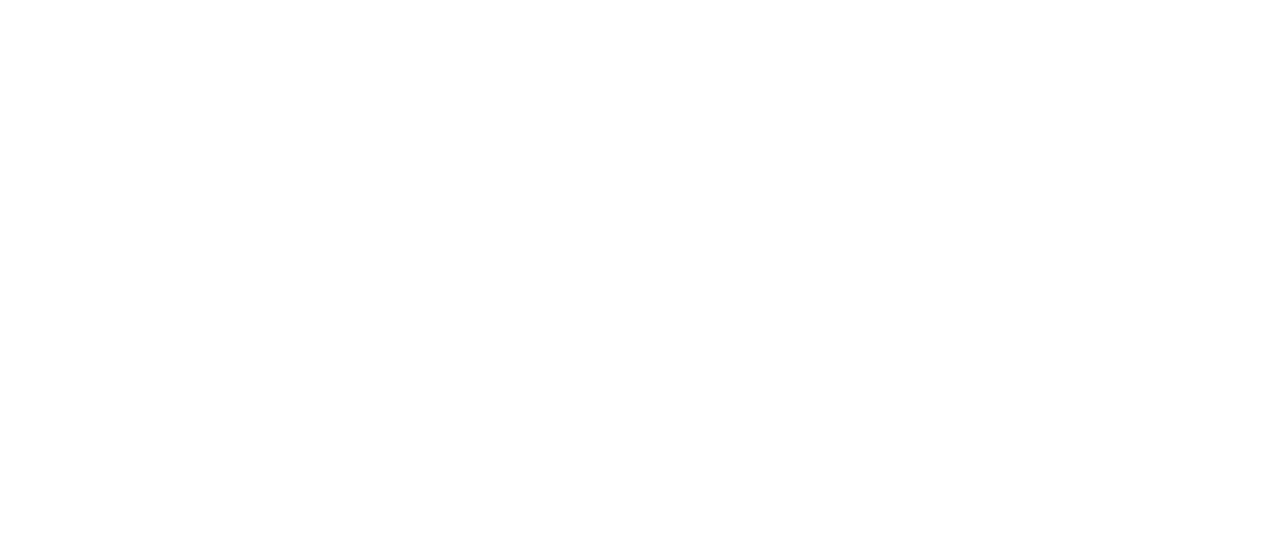
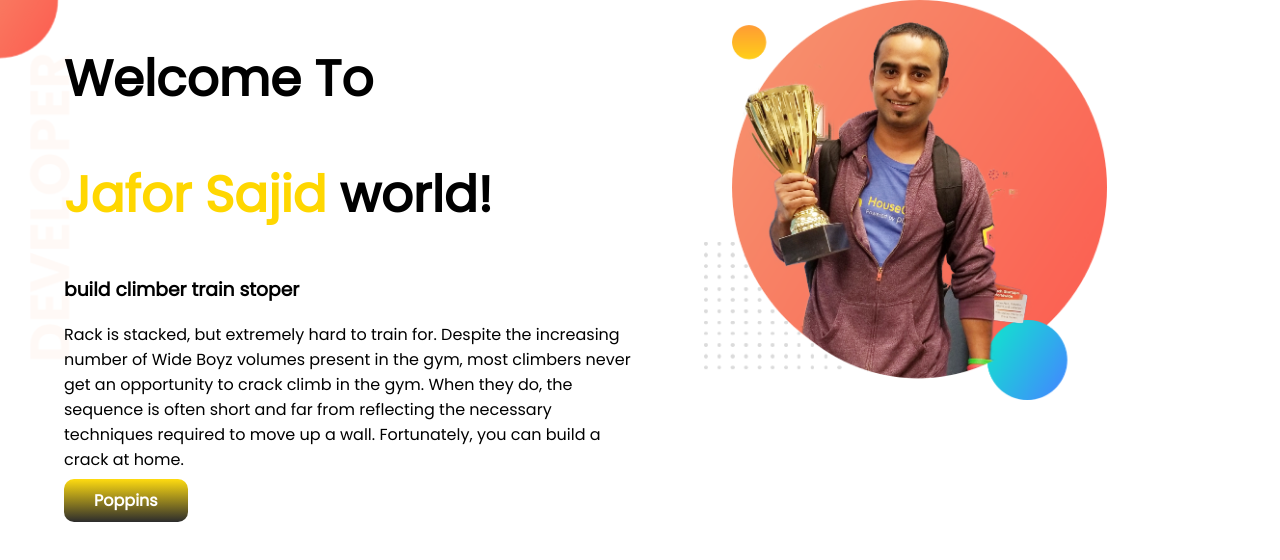
Before and after one commit to jaforsajid/New-developer-prtfolio, a plain HTML site: page index.html in a window 1280 px wide. Drawn offline with Linux system fonts and the light colour scheme.

Commit message:
top banner added

```diff
--- a/index.html
+++ b/index.html
@@ -8,9 +8,40 @@
     <title>New developer-prtfolio</title>
     <link rel="stylesheet" href="style.css">
     <link rel="shortcut icon" href="showoff/silver.jpg" type="image/x-icon">
+    <link rel="preconnect" href="https://fonts.googleapis.com">
+    <link rel="preconnect" href="https://fonts.gstatic.com" crossorigin>
+    <link href="https://fonts.googleapis.com/css2?family=Poppins&family=Roboto&display=swap" rel="stylesheet">
 </head>
 
 <body>
+    <section class="top-banne">
+        <div class="half-width">
+            <h1> Welcome To </h1>
+            <h1> <span class="orange-color">Jafor Sajid</span> world!</h1>
+            <h3>build climber train stoper</h3>
+
+            <p>Rack is stacked, but extremely hard to train for. Despite the increasing number of Wide Boyz volumes
+                present
+                in
+                the gym,
+                most climbers never get an opportunity to crack climb in the gym. When they do, the sequence is often
+                short
+                and
+                far from
+                reflecting the necessary techniques required to move up a wall. Fortunately, you can build a crack at
+                home.
+            </p>
+            <a class="link-button" target="_blank" href="https://fonts.google.com/specimen/Poppins">Poppins</a>
+        </div>
+
+        <div class="half-width">
+            <img src="images/jhankar.png" alt="">
+        </div>
+    </section>
+
+
+
+
 
 </body>
 
--- a/style.css
+++ b/style.css
@@ -0,0 +1,42 @@
+body {
+    font-family: 'Poppins', sans-serif;
+    margin: 0%;
+}
+
+h1 {
+    font-size: 50px;
+}
+
+.orange-color {
+    color: gold;
+}
+
+section {
+    display: flex;
+}
+
+.half-width {
+    width: 50%;
+    padding-left: 5%;
+}
+
+.half-width img {
+    width: 70%;
+    padding-left: ;
+}
+
+.link-button {
+    text-decoration: none;
+    background-image: linear-gradient(rgba(255, 217, 0, 0.939), rgba(0, 0, 0, 0.826));
+    padding: 10px 30px;
+    border-radius: 10px;
+    color: white;
+    font-weight: 900;
+
+}
+
+.top-banne {
+    background-image: url(images/top-banner.png);
+    background-repeat: no-repeat;
+
+}
```
